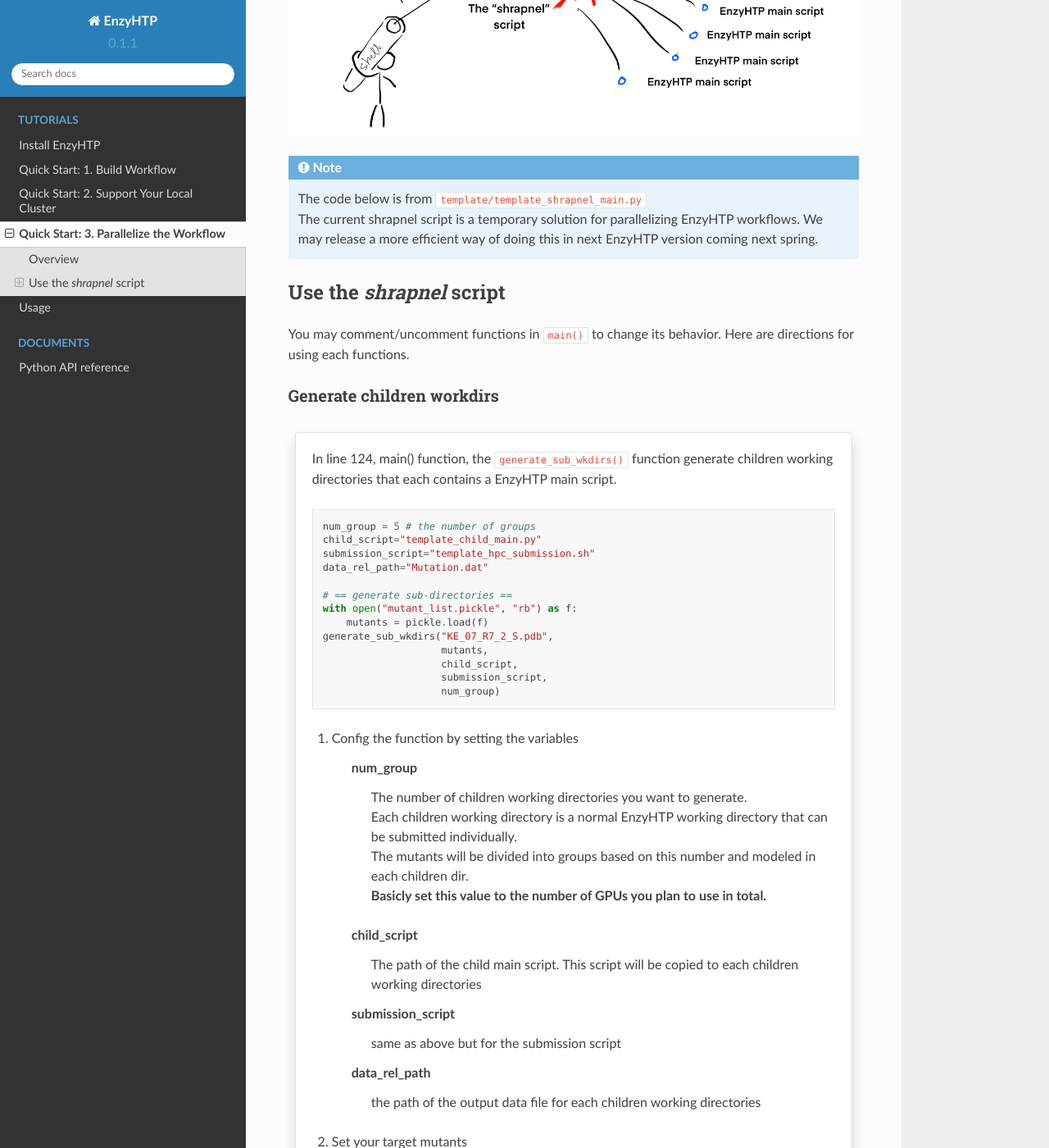
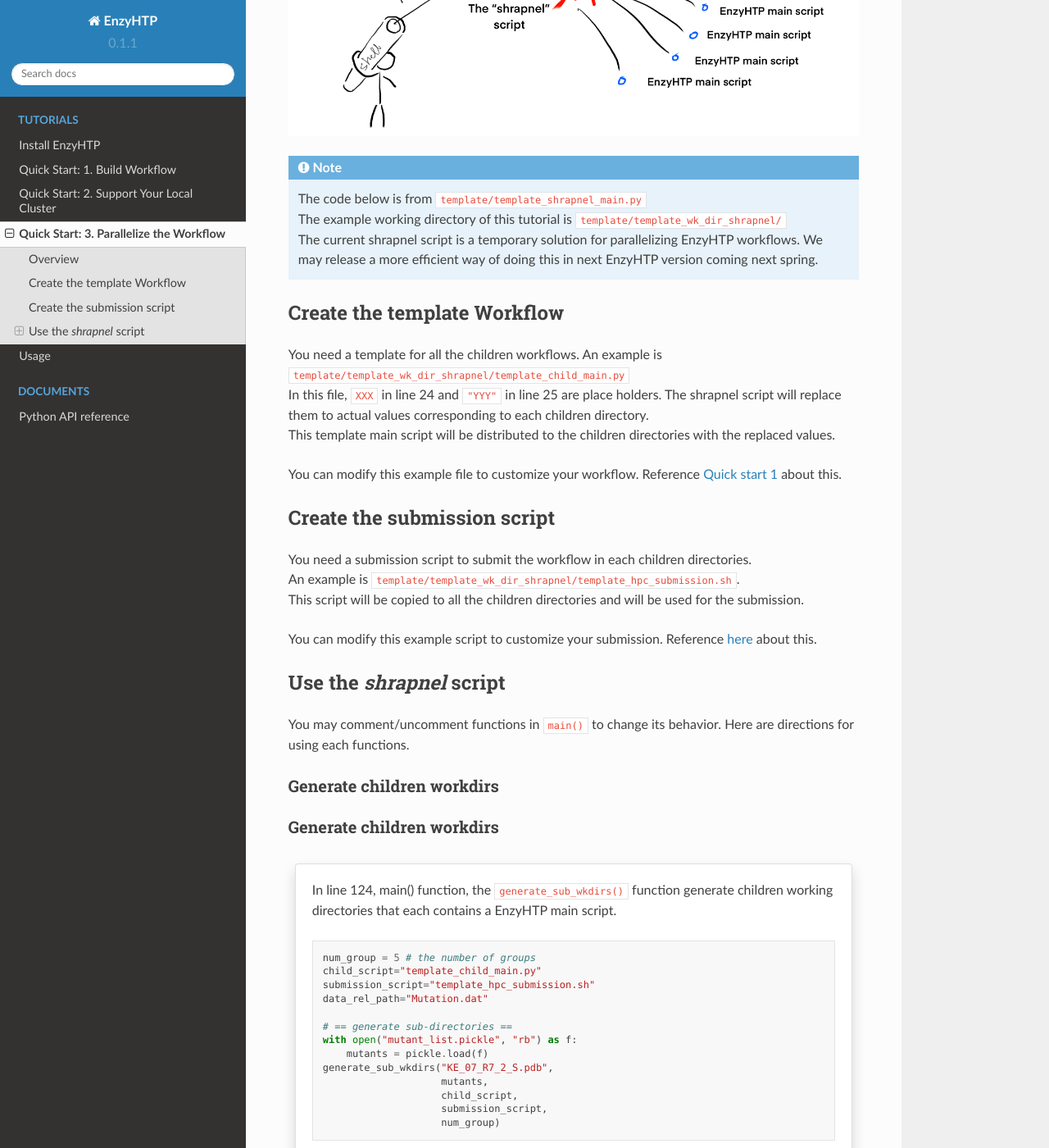
Before and after one commit to ChemBioHTP/enzyhtp_doc, a Sphinx documentation site: the page built from docs/source/qkst_shrapnel.rst, in a window 1280 px wide and 1400 px high, scrolled down 599 px. Shown: the whole window at 82% size. Built offline with Sphinx 7.4.7 and the Read the Docs theme 2.0.0, drawn with Linux system fonts in a browser that asks for light colours.

Commit message:
Update: complete qkst_shrapnel

```diff
--- a/docs/source/qkst_shrapnel.rst
+++ b/docs/source/qkst_shrapnel.rst
@@ -21,13 +21,36 @@
 
 .. note::
     | The code below is from ``template/template_shrapnel_main.py``
+    | The example working directory of this tutorial is ``template/template_wk_dir_shrapnel/``
     | The current shrapnel script is a temporary solution for parallelizing EnzyHTP workflows. We may release a more
       efficient way of doing this in next EnzyHTP version coming next spring.
+
+Create the template Workflow
+===================================
+
+| You need a template for all the children workflows. An example is ``template/template_wk_dir_shrapnel/template_child_main.py``
+| In this file, ``XXX`` in line 24 and ``"YYY"`` in line 25 are place holders. The shrapnel script will replace them to actual values corresponding to each children directory.
+| This template main script will be distributed to the children directories with the replaced values.
+
+You can modify this example file to customize your workflow. Reference `Quick start 1 <qkst_general.rst>`_ about this.
+
+Create the submission script
+===================================
+
+| You need a submission script to submit the workflow in each children directories.
+| An example is ``template/template_wk_dir_shrapnel/template_hpc_submission.sh``.
+| This script will be copied to all the children directories and will be used for the submission.
+
+You can modify this example script to customize your submission. Reference `here <qkst_general.rst>`_ about this.
 
 Use the *shrapnel* script
 ===================================
 
 You may comment/uncomment functions in ``main()`` to change its behavior. Here are directions for using each functions.
+
+Generate children workdirs
+-----------------------------
+
 
 Generate children workdirs
 -----------------------------
```
